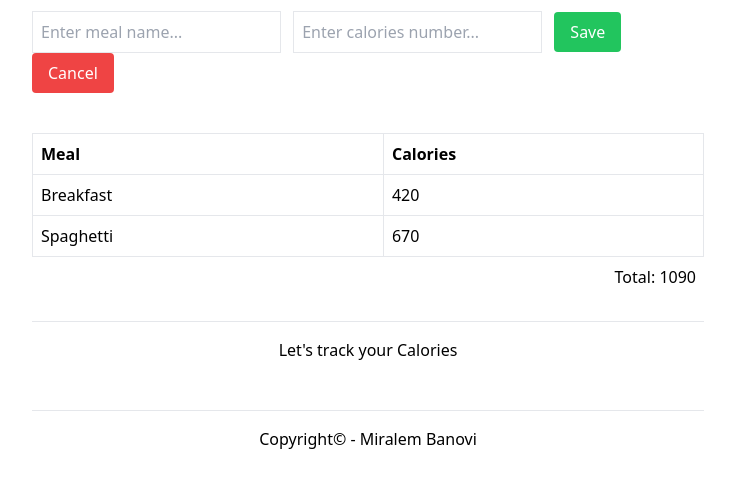
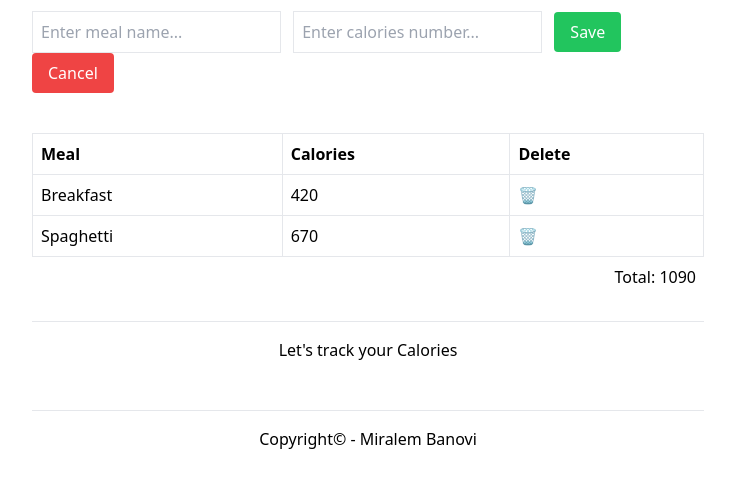
Before and after one commit to Miralem-Ba/Modul_323_Calories_Counter, a plain HTML site: page src/index.html in a window 1280 px wide. Shown: the part 74-562 px from the top of the page, without its empty margins (272-1007 px from the left). Drawn offline with nearby package versions, Linux system fonts and the light colour scheme.

Commit message:
I have added a delet column for table class

```diff
--- a/src/index.html
+++ b/src/index.html
@@ -26,10 +26,12 @@
             <tr>
               <th class="border p-2">Meal</th>
               <th class="border p-2">Calories</th>
+              <th class="border p-2">Delete</th>
             </tr>
             <tr>
               <td class="border p-2">Breakfast</td>
               <td class="border p-2">420</td>
+              <td class="border p-2">🗑️</td>
                 <button class="text-red-500 hover:text-red-700">
                 </button>
               </td>
@@ -37,6 +39,7 @@
             <tr>
               <td class="border p-2">Spaghetti</td>
               <td class="border p-2">670</td>
+              <td class="border p-2">🗑️</td>
                 <button class="text-red-500 hover:text-red-700">
                 </button>
               </td>
```
